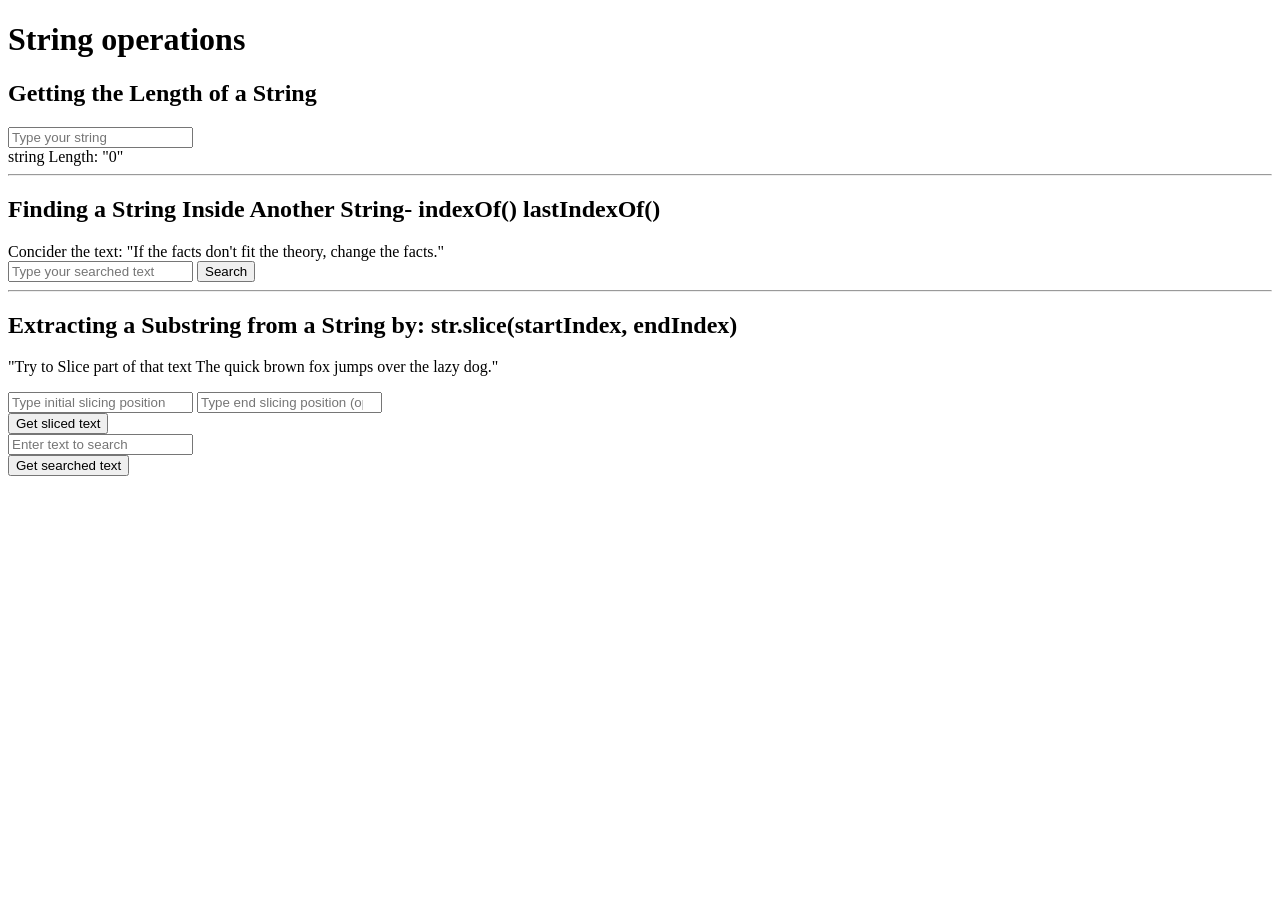
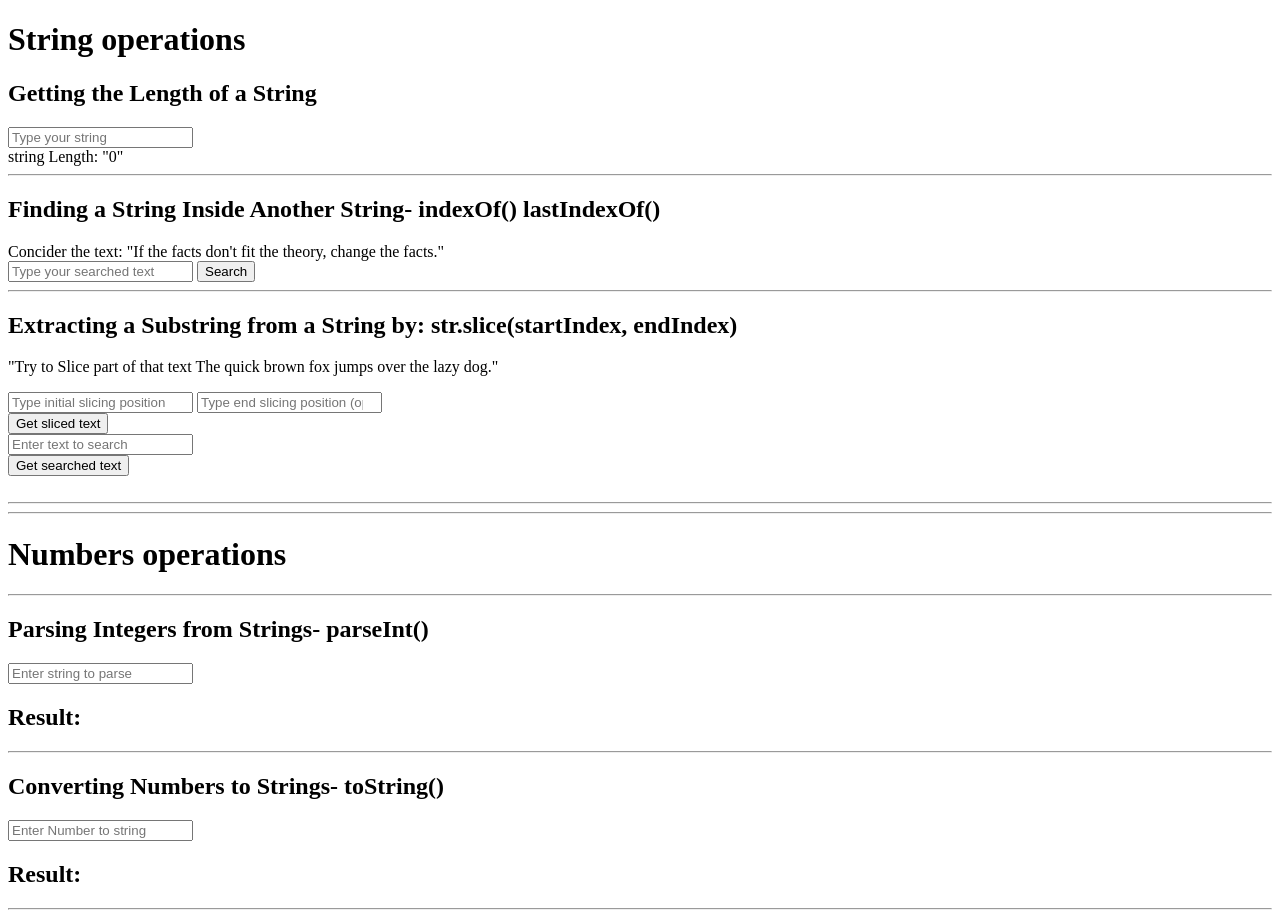
Before and after one commit to yairabranyi/Js-Basics, a plain HTML site: page JS Basics/String_Numbers/string.html in a window 1280 px wide. Before the commit the page ends 800 px from the top, so only its background shows below. Drawn offline with Linux system fonts and the light colour scheme; files whose address does not match are found by name.

Commit message:
Updated allso Numbers

```diff
--- a/JS Basics/String/string.html
+++ b/JS Basics/String_Numbers/string.html
@@ -5,7 +5,7 @@
     <meta charset="UTF-8">
     <meta http-equiv="X-UA-Compatible" content="IE=edge">
     <meta name="viewport" content="width=device-width, initial-scale=1.0">
-    <title>Document</title>
+    <title>Strings & Numbers</title>
     <script src="/JS Basics/String/strings.js"></script>
 </head>
 
@@ -39,6 +39,20 @@
     <button onclick="getSearchedText()" >Get searched text</button><br />
     <span id="clisedText" style="color:blue;text-align:center;font-weight: 1000;"  ></span><br />
 
+     <hr/>
+     <hr/>
+
+    <h1>Numbers operations</h1>
+    <hr />
+    <h2>Parsing Integers from Strings- parseInt()</h2>
+    <input id="inputNumberToPars" onkeyup="getNumberToPars()" placeholder="Enter string to parse"> </input><br />
+    <h2 id="parsedResult"><span>Result: </span></h2>
+    <hr />
+
+    <h2>Converting Numbers to Strings- toString()</h2>
+    <input id="inputNumberToSering" onkeyup="getNumberToString()"  placeholder="Enter Number to string">  </input><br />
+    <h2 id="stringToNumberResult"><span>Result: </span></h2>
+    <hr />
 
 
 </body>
--- a/JS Basics/String/strings.js
+++ b/JS Basics/String_Numbers/strings.js
@@ -70,7 +70,44 @@ var updateTextToSearch = (elm) => {
 
 var getSearchedText = () => {
     textToBeSliced
-    // var pos1 = str.search("color");
     clisedText.innerHTML=textToBeSliced.innerHTML.search(textToSearch)
     console.log("Searching test...",textToBeSliced.innerHTML)
 }
+
+// NUMBERS.............................................................................
+
+var getNumberToPars = () => {
+
+    // Getting the value to Parse
+    var numberToParse = document.getElementById('inputNumberToPars').value
+    console.log(`Parsing the frase: ${numberToParse}`)
+
+    //Paersing the value
+    var parsedValue = parseInt(numberToParse)
+    console.log(`The parsed Number is: ${parsedValue}`)
+    // console.log(document.getElementById('VALUE:').value)
+
+    //Show the result
+    document.getElementById('parsedResult').innerHTML = parsedValue
+
+}
+
+var getNumberToString = () => {
+    var numberToString = parseInt(document.getElementById('inputNumberToSering').value)
+    console.log("Number", typeof numberToString)
+    console.log("The extracted Number", numberToString)
+
+    //Geting the entered value
+    numberToString = document.getElementById('inputNumberToSering').value
+
+    // console.log(`Extracting Number from string.... ${numberToString}`)
+
+    //Convert Number to String
+    var ConvertedString = numberToString.toString()
+    // console.log(`tHE string IS ${numberToString}`)
+    console.log("String", typeof ConvertedString)
+
+      //Show the result
+      document.getElementById("stringToNumberResult").innerHTML = ConvertedString
+
+}
```
